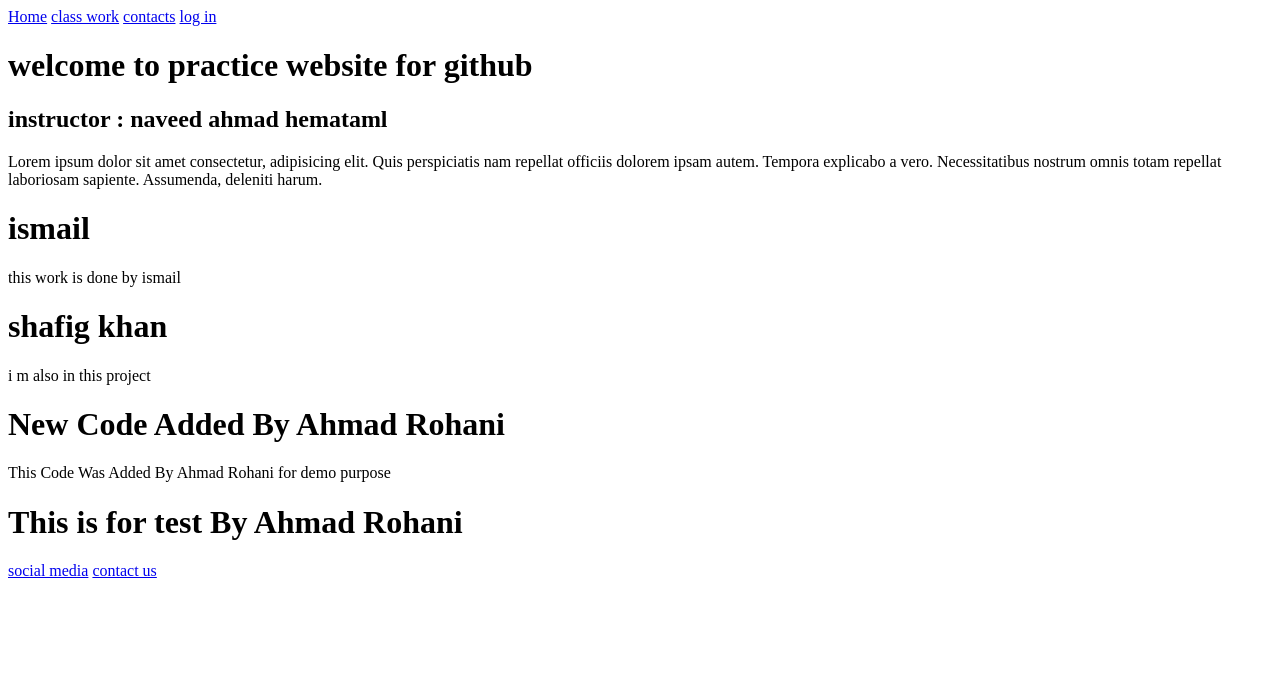
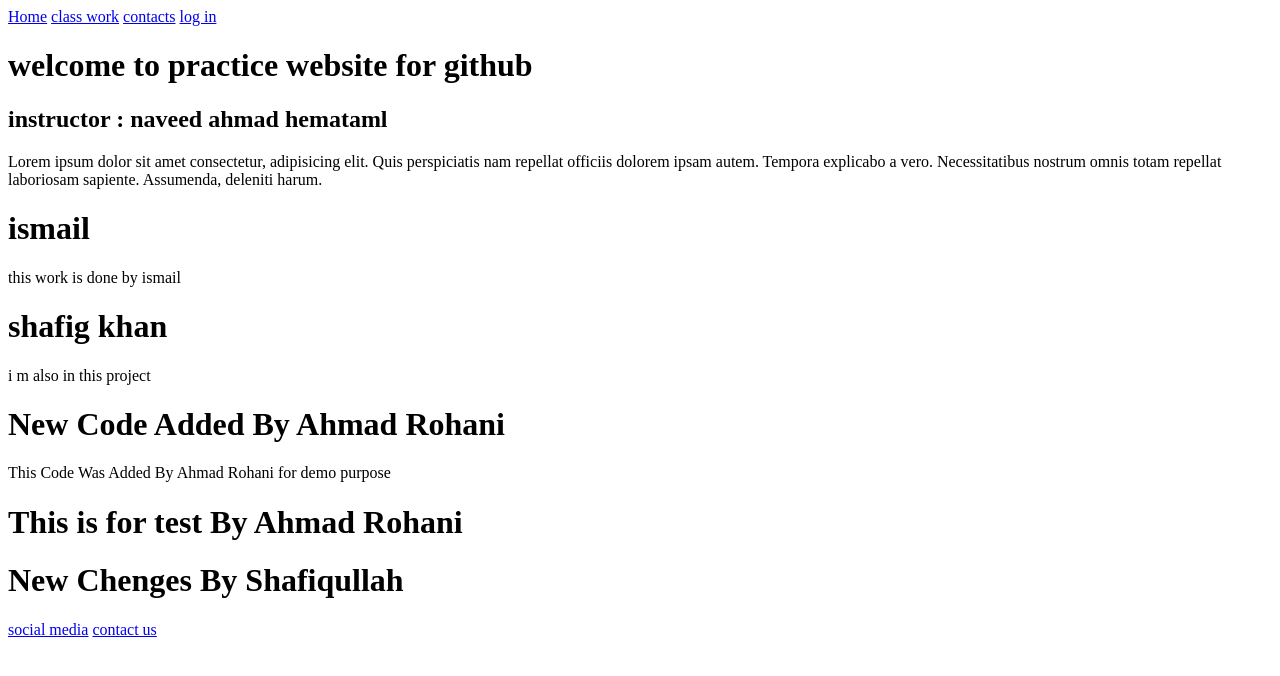
Before and after one commit to zubair-khairy/Zubair-A-group-project, a plain HTML site: page index.html in a window 1280 px wide. Drawn offline with Linux system fonts and the light colour scheme.

Commit message:
New Changes added

```diff
--- a/index.html
+++ b/index.html
@@ -36,7 +36,7 @@
         <h1>New Code Added By Ahmad Rohani</h1>
         <p>This Code Was Added By Ahmad Rohani for demo purpose</p>
         <h1>This is for test By Ahmad Rohani</h1>
-
+	<h1>New Chenges By Shafiqullah</h1>
     </main>
     <footer>
         <a href="http://">social media</a>
```
